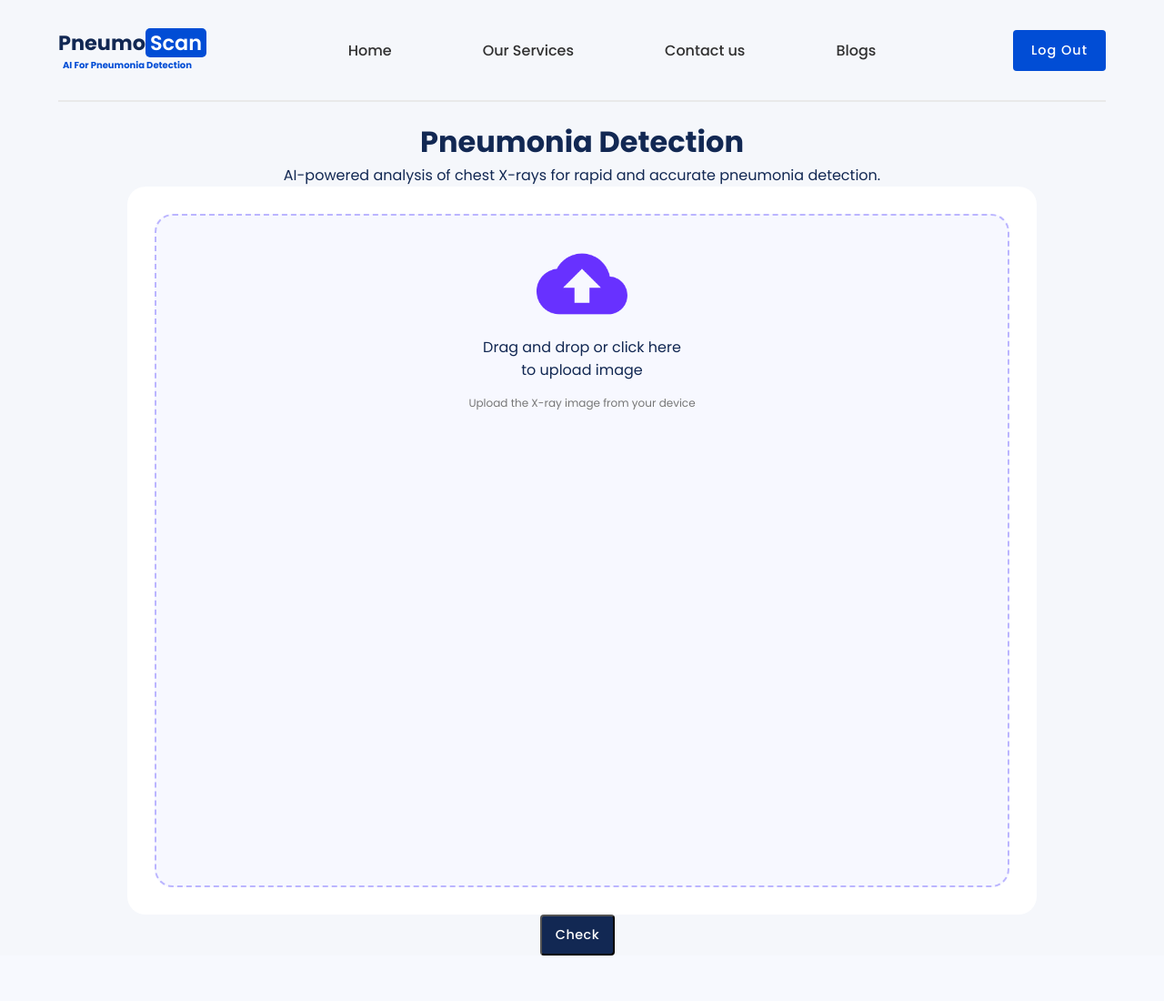
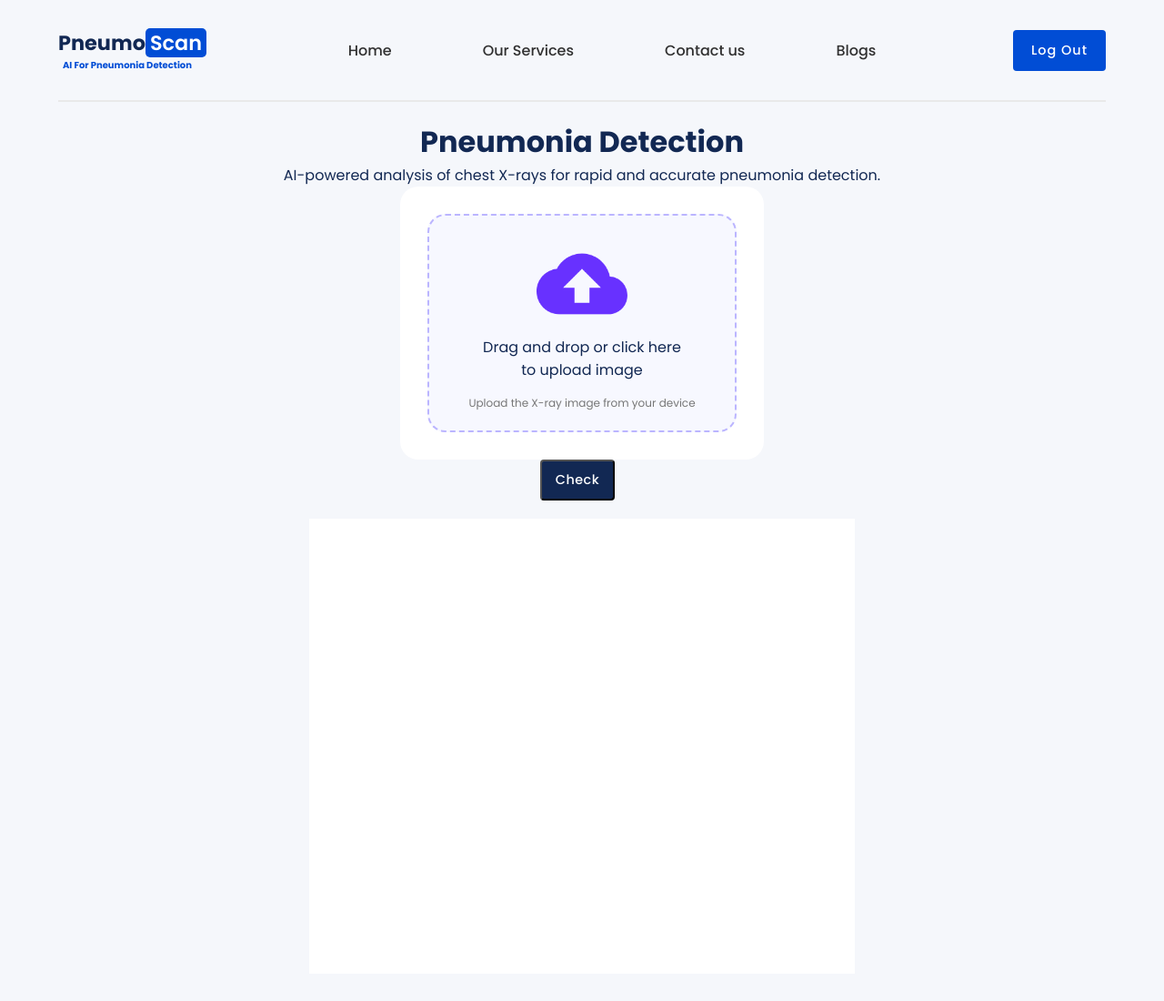
Before and after one commit to nishchalacharya/Pneumo-scan, a Django app: page /loginapp/services/ in a window 1280 px wide. Shown: the whole page at 91% size. Before the commit the page ends 1050 px from the top, so only its background shows below. Run offline with Django 5.2, Linux system fonts and the light colour scheme; some libraries are stand-ins or nearby versions.

Commit message:
Design added

```diff
--- a/static/css/uploadfile.css
+++ b/static/css/uploadfile.css
@@ -16,7 +16,7 @@ ul{
     display: flex;
     flex-direction: column;
     justify-content: space-between;
-    min-height:500px;
+    min-height:800px;
 }
 .navigation{
     display: flex;
@@ -144,8 +144,8 @@ ul{
     transition:0.7s;
 }
 #drop-area{
-    width: 1000px;
-    height:800px;
+    width: 400px;
+    height:300px;
     padding:30px;
     background:#fff;
     text-align:center;
@@ -283,9 +283,16 @@ ul{
             display:none;
         }
     }
-.result{
-    display: none;
+#result{
+
      margin-top: 20px;
       font-size: 20px;
       color: #333;
+      width: 600px;
+    height:500px;
+    padding:30px;
+    background:#fff;
+    display:flex;
+    flex-direction: column;
+margin-bottom: 30px;
 }
```
Also changed, not shown: db.sqlite3, media/x_rays_uploaded/person5_bacteria_19_lRWxvh1.jpeg (added), media/x_rays_uploaded/person5_bacteria_19_pgZluxj.jpeg (added), media/x_rays_uploaded/person7_bacteria_29_0Yb6OjN.jpeg (added), media/x_rays_uploaded/person7_bacteria_29_9hnSKnL.jpeg (added), media/x_rays_uploaded/person7_bacteria_29_CWBzSoL.jpeg (added), media/x_rays_uploaded/person7_bacteria_29_KkvTJq8.jpeg (added), media/x_rays_uploaded/person7_bacteria_29_XXyV8A1.jpeg (added), media/x_rays_uploaded/person7_bacteria_29_q1vxIW0.jpeg (added), media/x_rays_uploaded/person7_bacteria_29_zr8G5ag.jpeg (added), media/x_rays_uploaded/person7_bacteria_29_zrHzbTg.jpeg (added).
